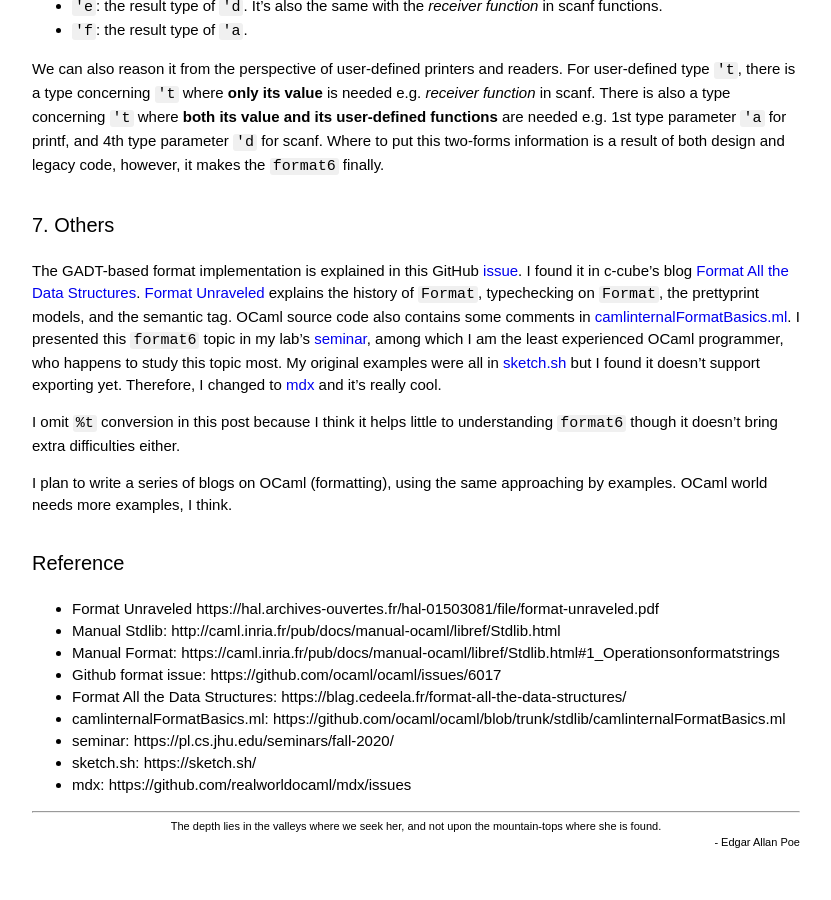
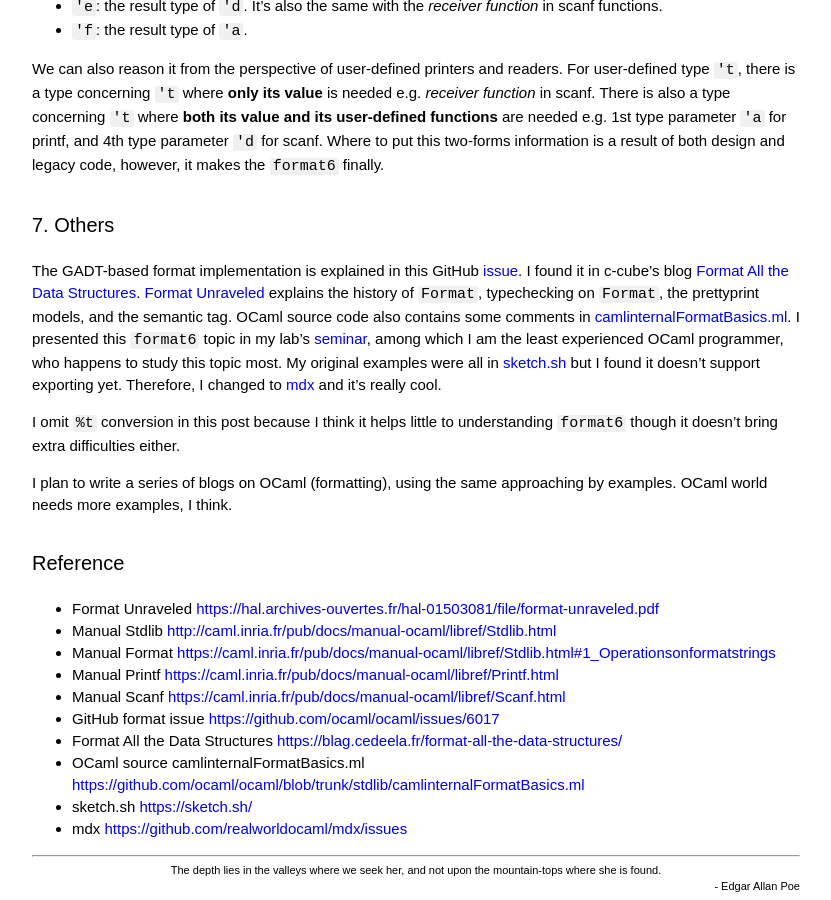
Before and after one commit to wengshiwei/wengshiwei.github.io, a Jekyll site: the page built from _posts/2021/2021-01-13-format6.md, in a window 1280 px wide and 900 px high, scrolled down 11121 px. Shown: the whole window, without its empty margins (224-1055 px from the left). Built offline with Jekyll 4.4.1, drawn with Linux system fonts in a browser that asks for light colours; comment, search, counter and statistics services are not loaded; before the commit the page ends 11977 px from its top, so only the background shows below that; some of the changed text lies outside the part shown.

Commit message:
fix reference links

```diff
--- a/_posts/2021/2021-01-13-format6.md
+++ b/_posts/2021/2021-01-13-format6.md
@@ -489,12 +489,13 @@
 [sketch.sh]: https://sketch.sh/
 [mdx]: https://github.com/realworldocaml/mdx/issues
 
-- Format Unraveled https://hal.archives-ouvertes.fr/hal-01503081/file/format-unraveled.pdf
-- Manual Stdlib: http://caml.inria.fr/pub/docs/manual-ocaml/libref/Stdlib.html
-- Manual Format: https://caml.inria.fr/pub/docs/manual-ocaml/libref/Stdlib.html#1_Operationsonformatstrings
-- Github format issue: https://github.com/ocaml/ocaml/issues/6017
-- Format All the Data Structures: https://blag.cedeela.fr/format-all-the-data-structures/
-- camlinternalFormatBasics.ml: https://github.com/ocaml/ocaml/blob/trunk/stdlib/camlinternalFormatBasics.ml
-- seminar: https://pl.cs.jhu.edu/seminars/fall-2020/
-- sketch.sh: https://sketch.sh/
-- mdx: https://github.com/realworldocaml/mdx/issues
+- Format Unraveled <https://hal.archives-ouvertes.fr/hal-01503081/file/format-unraveled.pdf>
+- Manual Stdlib <http://caml.inria.fr/pub/docs/manual-ocaml/libref/Stdlib.html>
+- Manual Format <https://caml.inria.fr/pub/docs/manual-ocaml/libref/Stdlib.html#1_Operationsonformatstrings>
+- Manual Printf <https://caml.inria.fr/pub/docs/manual-ocaml/libref/Printf.html>
+- Manual Scanf <https://caml.inria.fr/pub/docs/manual-ocaml/libref/Scanf.html>
+- GitHub format issue <https://github.com/ocaml/ocaml/issues/6017>
+- Format All the Data Structures <https://blag.cedeela.fr/format-all-the-data-structures/>
+- OCaml source camlinternalFormatBasics.ml <https://github.com/ocaml/ocaml/blob/trunk/stdlib/camlinternalFormatBasics.ml>
+- sketch.sh <https://sketch.sh/>
+- mdx <https://github.com/realworldocaml/mdx/issues>
```
Also changed, not shown: other parts of _posts/2021/2021-01-13-format6.md (+1 -1 lines).
